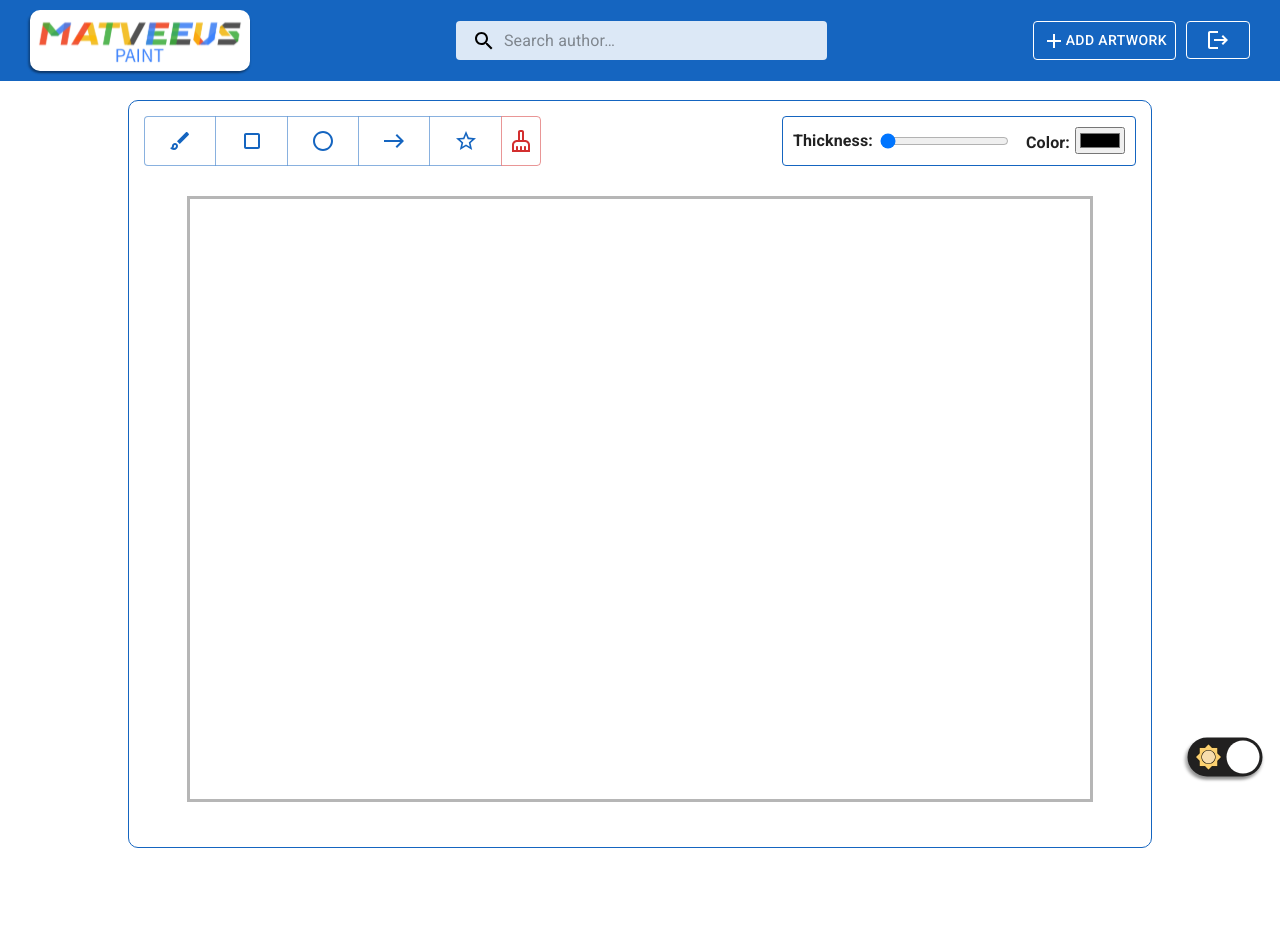
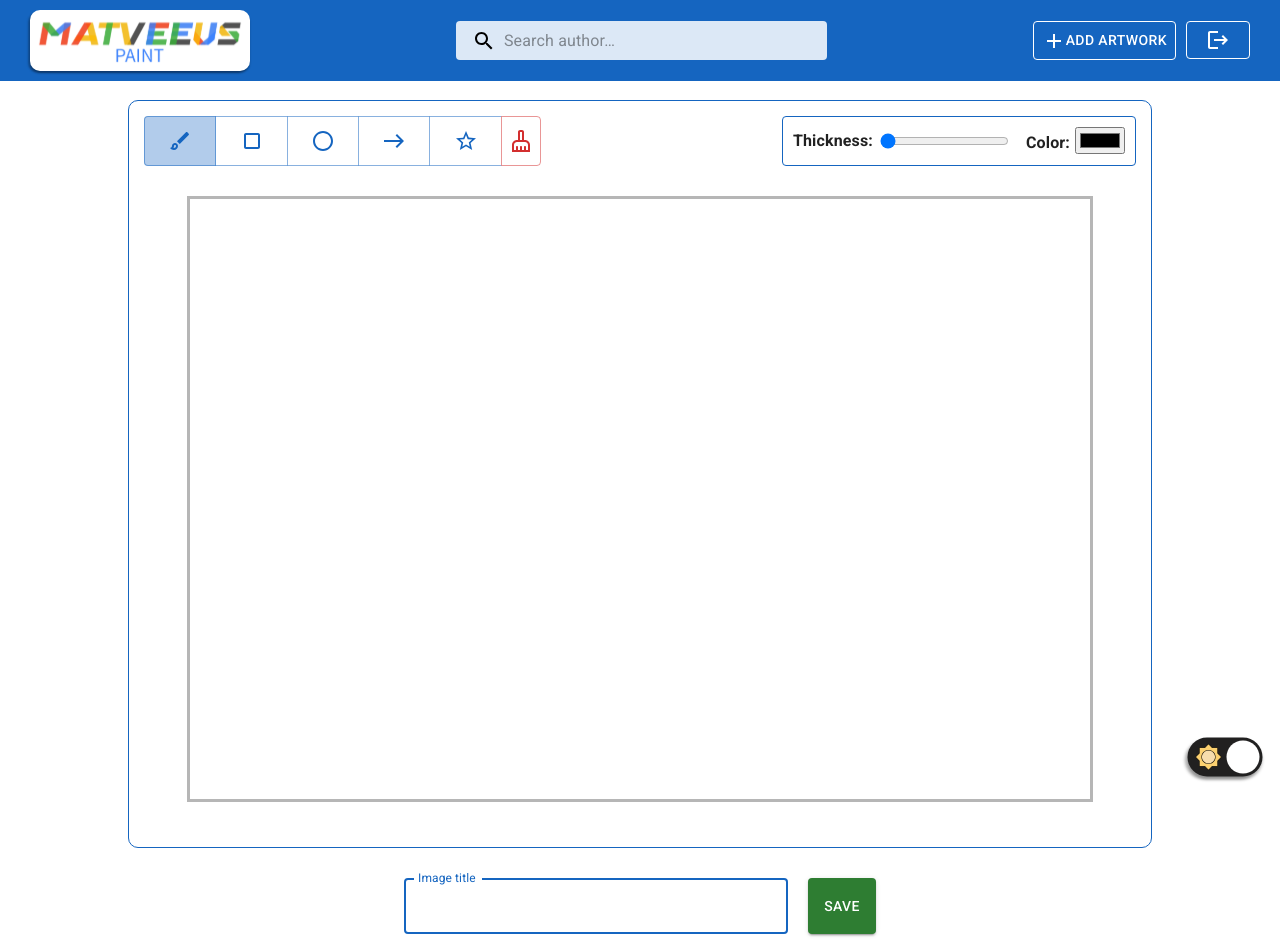
Before and after one commit to Matveeus/Innowise-Lab-Internship-Level-2-Mini-paint, a React (Create React App) app: page /paint in a window 1280 px wide. Shown: the top 952 px of the page. Before the commit the page ends 848 px from the top, so only its background shows below. Built offline with nearby package versions, Linux system fonts and the light colour scheme; no server answers; sample sign-in values are in the browser's storage.

Commit message:
canvas are stored in firebase after save and displayed on the main page

```diff
--- a/src/components/canvas/Canvas.tsx
+++ b/src/components/canvas/Canvas.tsx
@@ -4,12 +4,15 @@ import { RootState } from '../../redux/store/store';
 import { Shape, addShape, setIsDrawing, setStartX, setStartY, setTempShape } from '../../redux/store/canvasSlice';
 import useDrawShape from '../../hooks/useDrawShape';
 
-const Canvas: React.FC = () => {
+interface CanvasProps {
+  canvasRef: React.RefObject<HTMLCanvasElement>;
+}
+
+const Canvas: React.FC<CanvasProps> = ({ canvasRef }) => {
   const { color, thickness, currentTool, shapes, isDrawing, startX, startY, tempShape } = useSelector(
     (state: RootState) => state.canvas,
   );
 
-  const canvasRef = React.useRef<HTMLCanvasElement | null>(null);
   const dispatch = useDispatch();
   const drawShape = useDrawShape();
 
--- a/src/components/canvas/PaintApp.tsx
+++ b/src/components/canvas/PaintApp.tsx
@@ -1,10 +1,14 @@
 import React from 'react';
+import { Box } from '@mui/material';
 import Sidebar from './Sidebar';
-import { Box } from '@mui/material';
 import Canvas from './Canvas';
+import SaveCanvas from './SaveCanvas';
 
 const PaintApp: React.FC = () => {
+  const canvasRef = React.useRef<HTMLCanvasElement>(null);
+
   return (
+    <>
       <Box
         sx={{
           width: '80%',
@@ -18,8 +22,10 @@ const PaintApp: React.FC = () => {
         }}
       >
         <Sidebar />
-      <Canvas />
+        <Canvas canvasRef={canvasRef} />
       </Box>
+      <SaveCanvas canvasRef={canvasRef} />
+    </>
   );
 };
 
--- /dev/null
+++ b/src/components/canvas/SaveCanvas.tsx
@@ -0,0 +1,78 @@
+import React from 'react';
+import { Box, TextField, Button } from '@mui/material';
+import { FieldValues, SubmitHandler, useForm } from 'react-hook-form';
+import { db, auth } from '../../services/firebase';
+import { set, ref } from 'firebase/database';
+import { clearShapes } from '../../redux/store/canvasSlice';
+import { useDispatch } from 'react-redux';
+
+interface SaveCanvasProps {
+  canvasRef: React.RefObject<HTMLCanvasElement>;
+}
+const SaveCanvas: React.FC<SaveCanvasProps> = ({ canvasRef }) => {
+  const [title, setTitle] = React.useState('');
+  const {
+    register,
+    handleSubmit,
+    formState: { errors },
+  } = useForm({ mode: 'onSubmit' });
+
+  const dispatch = useDispatch();
+
+  const handleTitleChange = (event: React.ChangeEvent<HTMLInputElement>) => {
+    setTitle(event.target.value);
+  };
+
+  const handleCanvasSave: SubmitHandler<FieldValues> = data => {
+    const canvasURL = canvasRef.current?.toDataURL();
+    const currentDate = new Date();
+    const username = auth.currentUser?.displayName;
+
+    const canvasData = {
+      title,
+      createdOn: currentDate,
+      username,
+      canvasURL,
+    };
+    set(ref(db, `${data.title}`), {
+      canvas: canvasData,
+    });
+
+    dispatch(clearShapes());
+    setTitle('');
+  };
+
+  return (
+    <Box>
+      <form
+        onSubmit={handleSubmit(handleCanvasSave)}
+        style={{ margin: '30px 0', display: 'flex', justifyContent: 'center' }}
+      >
+        <TextField
+          {...register('title', {
+            required: 'Title is required',
+            pattern: {
+              value: /^[^.#$[\]]*$/,
+              message: 'Title should not contain ".", "#", "$", "[", or "]"',
+            },
+          })}
+          error={errors?.title && true}
+          helperText={errors?.title && (errors?.title.message as string)}
+          name="title"
+          margin="normal"
+          id="name"
+          label="Image title"
+          autoFocus
+          onChange={handleTitleChange}
+          value={title}
+          sx={{ m: '0 20px 0 0', width: '30%' }}
+        />
+        <Button variant="contained" color="success" type="submit" sx={{ height: '56px' }}>
+          SAVE
+        </Button>
+      </form>
+    </Box>
+  );
+};
+
+export default SaveCanvas;
--- a/src/components/canvas/Sidebar.tsx
+++ b/src/components/canvas/Sidebar.tsx
@@ -17,7 +17,7 @@ const Sidebar: React.FC = () => {
   const color = useSelector((state: RootState) => state.canvas.color);
   const currentTool = useSelector((state: RootState) => state.canvas.currentTool);
   const dispatch = useDispatch();
-  const [activeButton, setActiveButton] = useState('');
+  const [activeButton, setActiveButton] = useState('brush');
 
   const handleThicknessChange = (event: React.ChangeEvent<HTMLInputElement>) => {
     const newThickness = parseInt(event.target.value, 10);
--- a/src/components/header/Header.tsx
+++ b/src/components/header/Header.tsx
@@ -25,6 +25,7 @@ export default function Header() {
         padding: '10px 30px',
         top: 0,
         width: '100%',
+        zIndex: 5,
       }}
     >
       <Logo
--- /dev/null
+++ b/src/components/main-page/ArtCard.tsx
@@ -0,0 +1,34 @@
+import React from 'react';
+import { Card, CardActionArea, CardContent, CardMedia, Typography } from '@mui/material';
+
+interface ArtCardProps {
+  imageData: {
+    canvas: {
+      canvasURL: string;
+      title: string;
+      username: string;
+    };
+  };
+}
+
+const ArtCard: React.FC<ArtCardProps> = ({ imageData }) => {
+  const { canvasURL, title, username } = imageData.canvas;
+
+  return (
+    <Card sx={{ maxWidth: 345, m: '0 auto' }}>
+      <CardActionArea>
+        <CardMedia component="img" height="140" image={canvasURL} alt={title} />
+        <CardContent>
+          <Typography gutterBottom variant="h5" component="div" sx={{ textAlign: 'center' }}>
+            {title}
+          </Typography>
+          <Typography variant="body2" color="text.secondary" sx={{ textAlign: 'center' }}>
+            {`Author: ${username}`}
+          </Typography>
+        </CardContent>
+      </CardActionArea>
+    </Card>
+  );
+};
+
+export default ArtCard;
--- /dev/null
+++ b/src/components/main-page/Gallery.tsx
@@ -0,0 +1,45 @@
+import React, { useState, useEffect } from 'react';
+import { Grid } from '@mui/material';
+import { ref, onValue } from 'firebase/database';
+import { auth, db } from '../../services/firebase';
+import ArtCard from './ArtCard';
+
+const Gallery = () => {
+  const [imagesData, setImagesData] = useState<
+    Array<{ canvas: { canvasURL: string; title: string; username: string } }>
+  >([]);
+
+  useEffect(() => {
+    const unsubscribe = auth.onAuthStateChanged(user => {
+      if (user) {
+        const tasksRef = ref(db);
+        onValue(tasksRef, snapshot => {
+          setImagesData([]);
+          const data = snapshot.val();
+          if (data !== null) {
+            const dataArray = Object.values(data) as Array<{
+              canvas: { canvasURL: string; title: string; username: string };
+            }>;
+            setImagesData(dataArray);
+          }
+        });
+      }
+    });
+
+    return () => {
+      unsubscribe();
+    };
+  }, []);
+
+  return (
+    <Grid container spacing={2} justifyContent="flex-start" sx={{ mt: '50px' }}>
+      {imagesData.map((data, index) => (
+        <Grid key={index} item xs={3} md={3} sx={{ mb: '50px' }}>
+          <ArtCard imageData={data} />
+        </Grid>
+      ))}
+    </Grid>
+  );
+};
+
+export default Gallery;
--- a/src/pages/Home.tsx
+++ b/src/pages/Home.tsx
@@ -1,12 +1,14 @@
 import React from 'react';
 import Header from '../components/header/Header';
 import WelcomeMessage from '../components/main-page/WelcomeMessage';
+import Gallery from '../components/main-page/Gallery';
 
 function Home() {
   return (
     <>
       <Header />
       <WelcomeMessage />
+      <Gallery />
     </>
   );
 }
--- a/src/services/firebase.js
+++ b/src/services/firebase.js
@@ -1,4 +1,5 @@
 import { initializeApp } from 'firebase/app';
+import { getDatabase } from 'firebase/database';
 import { getAuth, GoogleAuthProvider, FacebookAuthProvider } from 'firebase/auth';
 
 const firebaseConfig = {
@@ -15,5 +16,6 @@ const firebaseConfig = {
 const app = initializeApp(firebaseConfig);
 const googleAuthProvider = new GoogleAuthProvider();
 const facebookAuthProvider = new FacebookAuthProvider();
+const db = getDatabase(app);
 const auth = getAuth(app);
-export { auth, googleAuthProvider, facebookAuthProvider };
+export { auth, googleAuthProvider, facebookAuthProvider, db };
```
Lines whose indentation alone changed are shown as unchanged.
